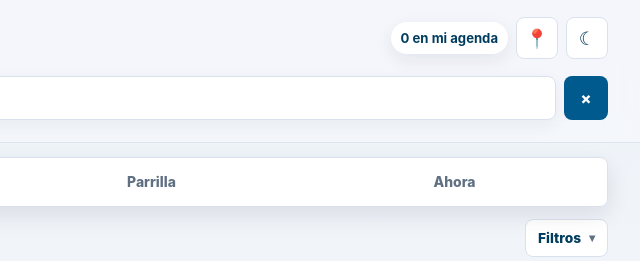
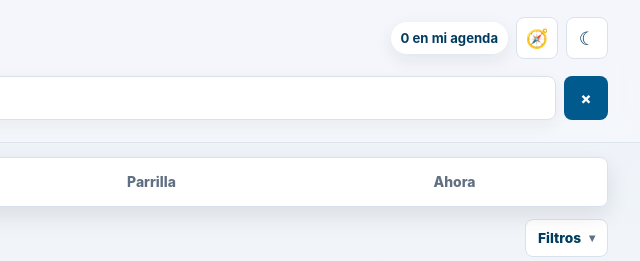
Before and after one commit to Darmin-ddr/Agenda-C1b3rwall-2026, a plain HTML site: page index.html in a window 1280 px wide. Shown: the top 261 px of the page, 640-1280 px from the left. Drawn offline with Linux system fonts and the light colour scheme.

Commit message:
Change map button icon to compass

```diff
--- a/index.html
+++ b/index.html
@@ -931,7 +931,7 @@
         </div>
         <div class="brand-actions">
           <div class="summary-pill" id="agendaCount">0 en mi agenda</div>
-          <button class="theme-btn" id="mapBtn" type="button" aria-label="Ver plano" onclick="window.open('plano_congreso_2026.pdf','_blank')">📍</button>
+          <button class="theme-btn" id="mapBtn" type="button" aria-label="Ver plano" onclick="window.open('plano_congreso_2026.pdf','_blank')">🧭</button>
           <button class="theme-btn" id="themeBtn" type="button" aria-label="Cambiar tema">☀</button>
         </div>
       </div>
```
